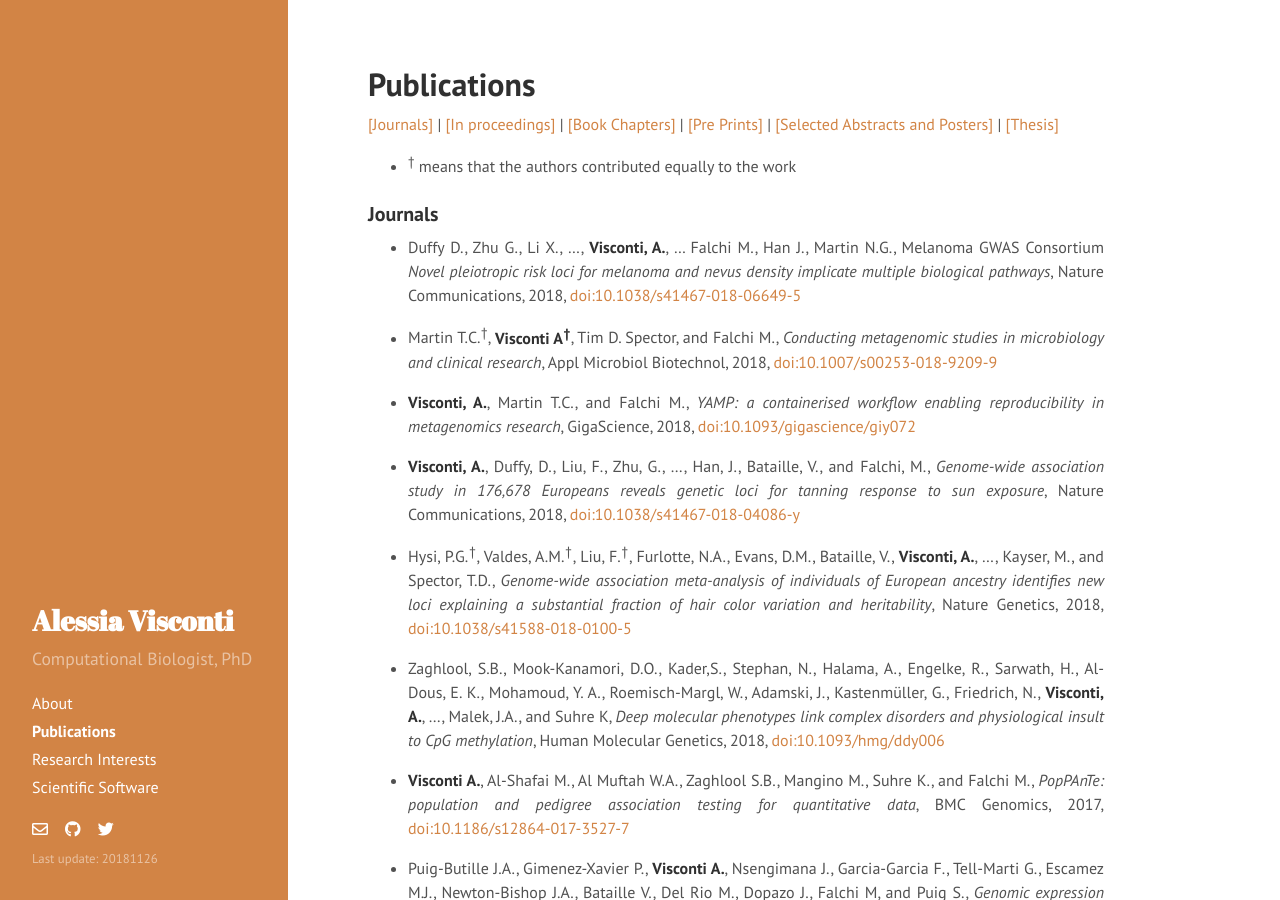
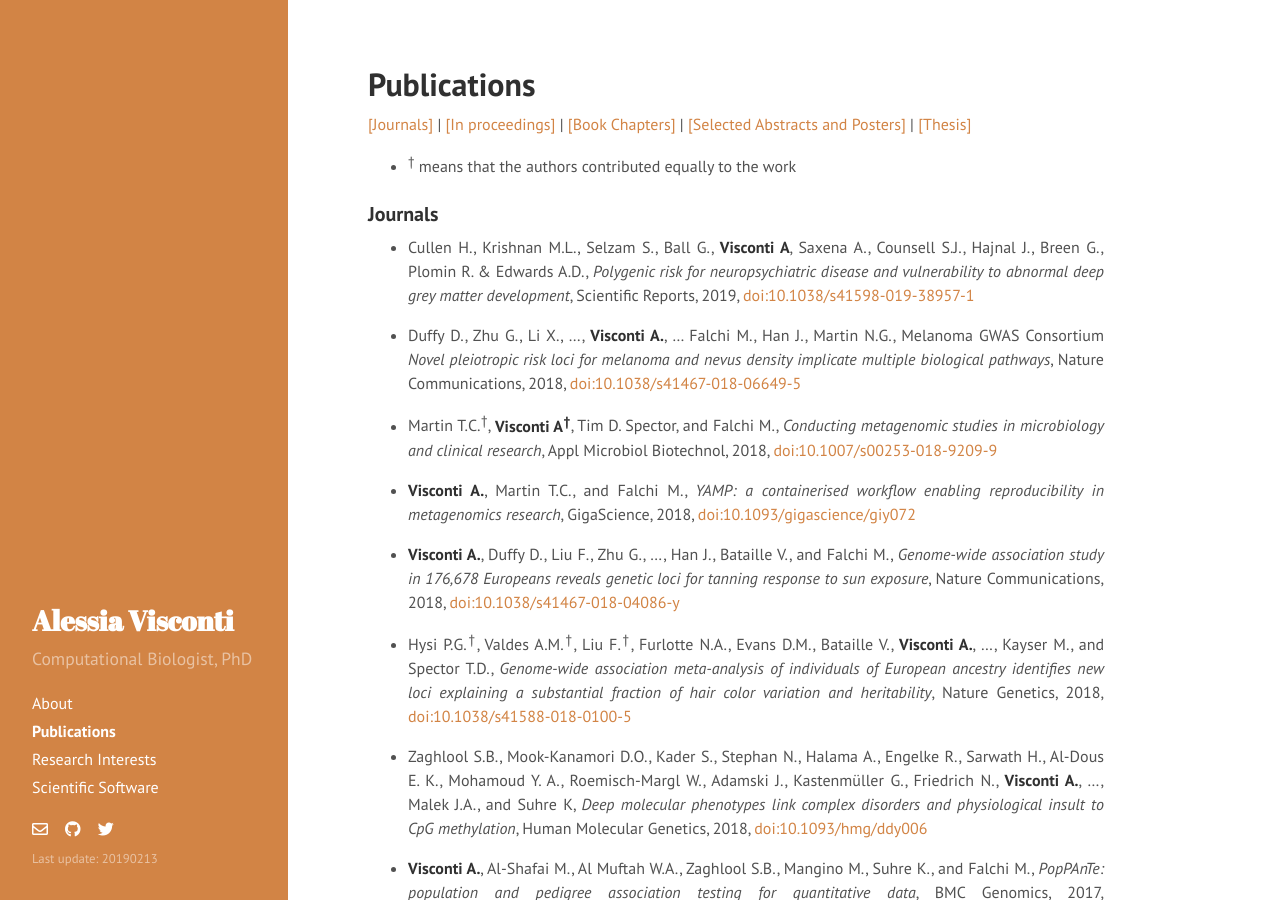
Before and after one commit to alesssia/alesssia.github.io, a Jekyll site: the page built from publications.md, in a window 1280 px wide and 900 px high. Built offline with Jekyll 4.4.1, drawn with Linux system fonts in a browser that asks for light colours; nearby versions of some CDN libraries; a style sheet for code colours, icons or effects is not loaded; some of the changed text lies outside the part shown.

Commit message:
Added SR paper to publications; updated CV

```diff
--- a/_config.yml
+++ b/_config.yml
@@ -11,7 +11,7 @@ tagline:     ''
 description: 'Computational Biologist, PhD'
 url:         http://alesssia.github.io/
 baseurl:     /
-lastmod:    '20181126'
+lastmod:    '20190213'
 
 author:
   name:      'Alessia Visconti'
--- a/publications.md
+++ b/publications.md
@@ -7,7 +7,7 @@ title: Publications
   [[Journals]](#journals)
 | [[In proceedings]](#in-proceedings)
 | [[Book Chapters]](#book-chapters)
-| [[Pre Prints]](#pre-prints)
+<!-- | [[Pre Prints]](#pre-prints) -->
 | [[Selected Abstracts and Posters]](#selected-abstracts-and-posters)
 | [[Thesis]](#thesis)
 
@@ -16,17 +16,20 @@ title: Publications
 
 ###  Journals
 
-- Duffy D., Zhu G., Li X., ..., **Visconti, A.**, ... Falchi M., Han J., Martin N.G., Melanoma GWAS Consortium *Novel pleiotropic risk loci for melanoma and nevus density implicate multiple biological pathways*, Nature Communications, 2018, [doi:10.1038/s41467-018-06649-5](https://doi.org/10.1038/s41467-018-06649-5)
+- Cullen H., Krishnan M.L., Selzam S., Ball G., **Visconti A**, Saxena A., Counsell S.J., Hajnal J., Breen G., Plomin R. & Edwards A.D.,
+*Polygenic risk for neuropsychiatric disease and vulnerability to abnormal deep grey matter development*, Scientific Reports, 2019, [doi:10.1038/s41598-019-38957-1](https://doi.org/10.1038/s41598-019-38957-1)
+
+- Duffy D., Zhu G., Li X., ..., **Visconti A.**, ... Falchi M., Han J., Martin N.G., Melanoma GWAS Consortium *Novel pleiotropic risk loci for melanoma and nevus density implicate multiple biological pathways*, Nature Communications, 2018, [doi:10.1038/s41467-018-06649-5](https://doi.org/10.1038/s41467-018-06649-5)
 
 - Martin T.C.<sup>†</sup>, **Visconti A<sup>†</sup>**, Tim D. Spector, and Falchi M., *Conducting metagenomic studies in microbiology and clinical research*, Appl Microbiol Biotechnol, 2018, [doi:10.1007/s00253-018-9209-9](https://link.springer.com/article/10.1007%2Fs00253-018-9209-9)
 
-- **Visconti, A.**, Martin T.C., and Falchi M., *YAMP: a containerised workflow enabling reproducibility in metagenomics research*, GigaScience, 2018, [doi:10.1093/gigascience/giy072](https://doi.org/10.1093/gigascience/giy072)
+- **Visconti A.**, Martin T.C., and Falchi M., *YAMP: a containerised workflow enabling reproducibility in metagenomics research*, GigaScience, 2018, [doi:10.1093/gigascience/giy072](https://doi.org/10.1093/gigascience/giy072)
 
-- **Visconti, A.**, Duffy, D., Liu, F., Zhu, G., ..., Han, J., Bataille, V., and Falchi, M., *Genome-wide association study in 176,678 Europeans reveals genetic loci for tanning response to sun exposure*, Nature Communications, 2018, [doi:10.1038/s41467-018-04086-y](http://dx.doi.org/10.1038/s41467-018-04086-y)
+- **Visconti A.**, Duffy D., Liu F., Zhu G., ..., Han J., Bataille V., and Falchi M., *Genome-wide association study in 176,678 Europeans reveals genetic loci for tanning response to sun exposure*, Nature Communications, 2018, [doi:10.1038/s41467-018-04086-y](http://dx.doi.org/10.1038/s41467-018-04086-y)
 
-- Hysi, P.G.<sup>†</sup>, Valdes, A.M.<sup>†</sup>, Liu, F.<sup>†</sup>, Furlotte, N.A., Evans, D.M., Bataille, V., **Visconti, A.**,  ..., Kayser, M., and Spector, T.D., *Genome-wide association meta-analysis of individuals of European ancestry identifies new loci explaining a substantial fraction of hair color variation and heritability*, Nature Genetics, 2018, [doi:10.1038/s41588-018-0100-5](https://www.nature.com/articles/s41588-018-0100-5)
+- Hysi P.G.<sup>†</sup>, Valdes A.M.<sup>†</sup>, Liu F.<sup>†</sup>, Furlotte N.A., Evans D.M., Bataille V., **Visconti A.**,  ..., Kayser M., and Spector T.D., *Genome-wide association meta-analysis of individuals of European ancestry identifies new loci explaining a substantial fraction of hair color variation and heritability*, Nature Genetics, 2018, [doi:10.1038/s41588-018-0100-5](https://www.nature.com/articles/s41588-018-0100-5)
 
-- Zaghlool, S.B., Mook-Kanamori, D.O., Kader,S., Stephan, N., Halama, A., Engelke, R., Sarwath, H., Al-Dous, E. K., Mohamoud, Y. A., Roemisch-Margl, W., Adamski, J., Kastenmüller, G., Friedrich, N., **Visconti, A.**, ...,  Malek, J.A., and Suhre K, *Deep molecular phenotypes link complex disorders and physiological insult to CpG methylation*, Human Molecular Genetics, 2018, [doi:10.1093/hmg/ddy006](https://doi.org/10.1093/hmg/ddy006)
+- Zaghlool S.B., Mook-Kanamori D.O., Kader S., Stephan N., Halama A., Engelke R., Sarwath H., Al-Dous E. K., Mohamoud Y. A., Roemisch-Margl W., Adamski J., Kastenmüller G., Friedrich N., **Visconti A.**, ...,  Malek J.A., and Suhre K, *Deep molecular phenotypes link complex disorders and physiological insult to CpG methylation*, Human Molecular Genetics, 2018, [doi:10.1093/hmg/ddy006](https://doi.org/10.1093/hmg/ddy006)
 
 - **Visconti A.**, Al-Shafai M.,  Al Muftah W.A.,  Zaghlool S.B., Mangino M., Suhre K., and Falchi M., *PopPAnTe: population and pedigree association testing for quantitative data*, BMC Genomics, 2017, [doi:10.1186/s12864-017-3527-7](https://bmcgenomics.biomedcentral.com/articles/10.1186/s12864-017-3527-7)
 
@@ -72,9 +75,8 @@ title: Publications
 
 - **Visconti A.**, Cordero F., Ienco D., and Pensa R.G., *Coclustering under Gene Ontology Derived Constraints for Pathway Identification*, Biological Knowledge Discovery Handbook: Preprocessing, Mining and Postprocessing of Biological Data, Mourad Elloumi and Albert Y. Zomaya (Eds.), 2014, John Wiley & Sons, pp. 625-642, [doi:10.1002/9781118617151.ch27](http://onlinelibrary.wiley.com/doi/10.1002/9781118617151.ch27/summary)
 
-### Pre Prints
+<!-- ### Pre Prints -->
 
-- Cullen, H., Krishnan, M., Selzam, S., Ball, G., **Visconti, A.**, Saxena, A., Counsell, S., Hajnal, J., Breen, G., Plomin, R. and Edwards, A.D. *Genes associated with neuropsychiatric disease increase vulnerability to abnormal deep grey matter development*, bioRxiv, 2018, [doi:10.1101/342394](https://www.biorxiv.org/content/early/2018/06/12/342394)
 
 ### Selected Abstracts and Posters
 
```
Also changed, not shown: 1 other file.
